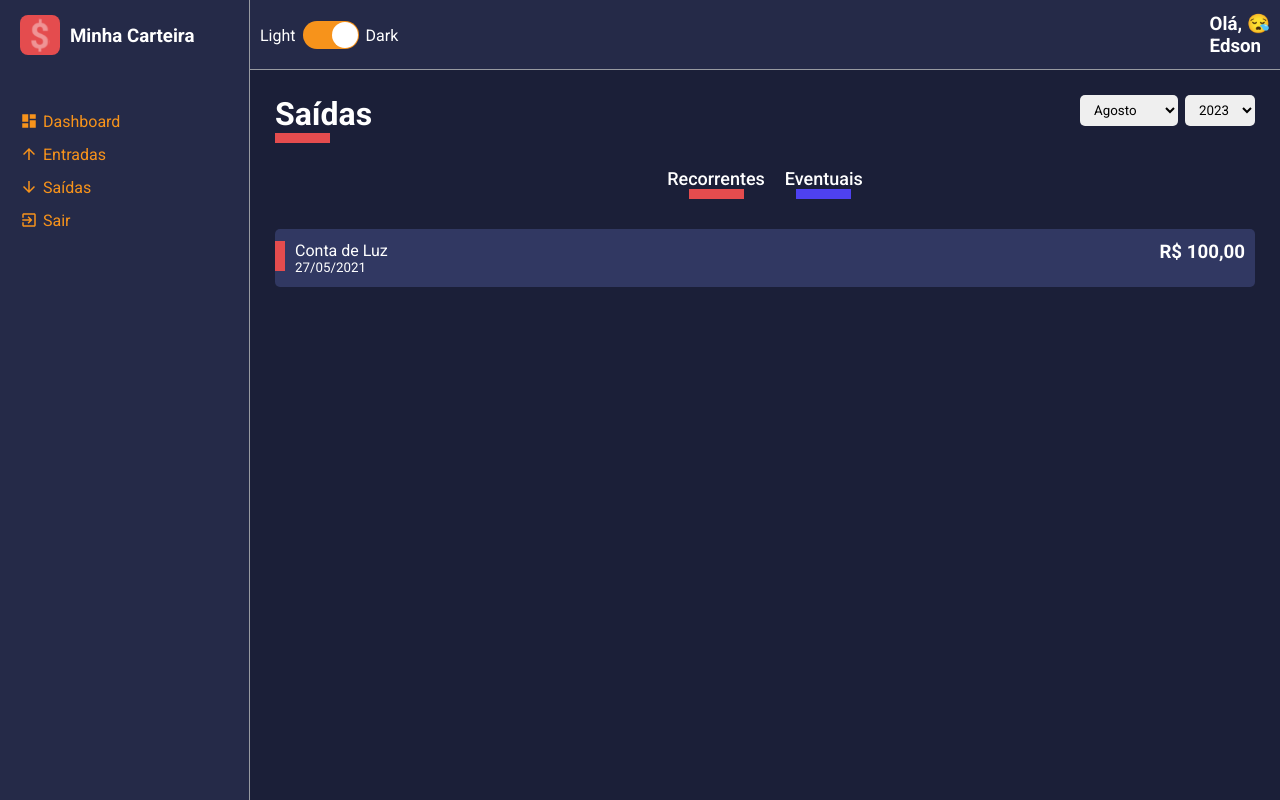
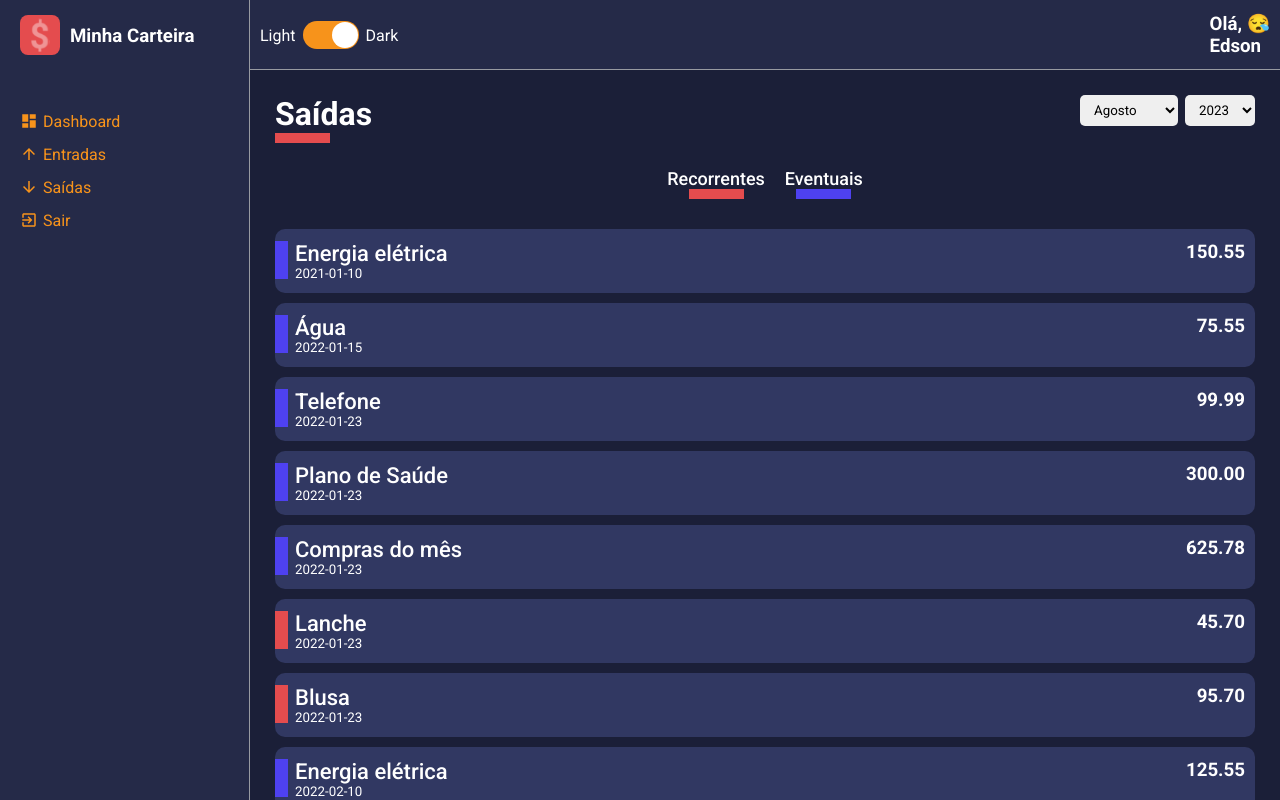
Before and after one commit to mueledson/MinhaCarteira, a React (Vite) app: page /list/1 in a window 1280 px wide. Built offline with nearby package versions, Linux system fonts and the light colour scheme.

Commit message:
Nossas listas de Entradas e Saídas estão de acordo os arquivos

```diff
--- a/src/components/HistoryFinanceCard/styles.ts
+++ b/src/components/HistoryFinanceCard/styles.ts
@@ -9,7 +9,7 @@
     background-color: ${props => props.theme.colors.tertiary};
 
     list-style: none;
-    border-radius: 5px;
+    border-radius: 10px;
 
     margin: 10px 0;
     padding: 12px 10px;
@@ -35,11 +35,15 @@
         padding-left: 10px;
     }
 
+    > div span{
+        font-weight: 500;
+        font-size: 22px;
+    }
 `;
 
 export const Tag = styled.div<ITagProps>`
-    width: 10px;
-    height: 30px;
+    width: 13px;
+    height: 60%;
 
     background-color: ${props => props.color};
 
--- a/src/pages/List/index.tsx
+++ b/src/pages/List/index.tsx
@@ -1,12 +1,25 @@
-import { useMemo } from "react";
-import { useParams } from "react-router-dom";
+import { useMemo, useState, useEffect } from "react"; import { useParams } from "react-router-dom";
 
 import SelectInput from "../../components/SelectInput";
 import { Container, Content, Filters } from "./styles";
 import ContentHeader from "../../components/ContentHeader";
 import HistoryFinanceCard from "../../components/HistoryFinanceCard";
 
+import gains from "../../repositories/gains";
+import expenses from "../../repositories/expenses";
+
+interface IData {
+    id: string;
+    description: string;
+    amountFormatted: string;
+    frequency: string;
+    dataFormatted: string;
+    tagColor: string;
+}
+
 function List(){
+    const [ data, setData ] = useState<IData[]>([])
+
     const { type } = useParams();
 
     const title = useMemo(() => {
@@ -16,6 +29,10 @@
     const lineColor = useMemo(() => {
         return type === 'entry-balance' ? '#F7931B' : '#E44C4E'
     }, [type]);
+
+    const listData = useMemo(() =>{
+        return type === 'entry-balance' ? gains : expenses
+    }, [type])
 
     const months = [
         {value: 8, label: 'Agosto'},
@@ -27,6 +44,21 @@
         {value: 2024, label: 2024},
         {value: 2025, label: 2025}
     ]
+
+    useEffect(() => {
+       const response = listData.map(item => {
+            return {
+                id: String(Math.random () * data.length),
+                description: item.description,
+                amountFormatted: item.amount,
+                frequency: item.frequency,
+                dataFormatted: item.date,
+                tagColor: item.frequency === 'recorrente' ? '#4E41F0' : '#E44C4E'
+            }
+        })
+
+        setData(response)
+    }, [])
 
     return (
         <Container>
@@ -51,12 +83,17 @@
             </Filters>
 
             <Content>
-                <HistoryFinanceCard
-                    tagColor={lineColor}
-                    title="Conta de Luz"
-                    subtitle="27/05/2021"
-                    amount="R$ 100,00"
-                />
+                {
+                    data.map(item => (
+                        <HistoryFinanceCard
+                            key={item.id}
+                            tagColor={item.tagColor}
+                            title={item.description}
+                            subtitle={item.dataFormatted}
+                            amount={item.amountFormatted}
+                        />
+                    ))
+                }
             </Content>
         </Container>
     )
--- /dev/null
+++ b/src/repositories/expenses.ts
@@ -0,0 +1,51 @@
+export default [
+    {"description":"Energia elétrica",      "amount":"150.55","type":"saída","frequency":"recorrente","date":"2021-01-10"},
+    {"description":"Água",                  "amount":"75.55", "type":"saída","frequency":"recorrente","date":"2022-01-15"},
+    {"description": "Telefone",             "amount":"99.99", "type":"saída","frequency":"recorrente","date":"2022-01-23"},
+    {"description":"Plano de Saúde",        "amount":"300.00","type":"saída","frequency":"recorrente","date":"2022-01-23"},
+    {"description":"Compras do mês",        "amount":"625.78","type":"saída","frequency":"recorrente","date":"2022-01-23"},
+    {"description":"Lanche",                "amount":"45.70", "type":"saída","frequency":"eventual",  "date":"2022-01-23"},
+    {"description":"Blusa",                 "amount":"95.70", "type":"saída","frequency":"eventual",  "date":"2022-01-23"},
+    {"description":"Energia elétrica",      "amount":"125.55","type":"saída","frequency":"recorrente","date":"2022-02-10"},
+    {"description":"Água",                  "amount":"90.15", "type":"saída","frequency":"recorrente","date":"2022-02-15"},
+    {"description":"Telefone",              "amount":"99.99", "type":"saída","frequency":"recorrente","date":"2022-02-23"},
+    {"description":"Plano de Saúde",        "amount":"300.00","type":"saída","frequency":"recorrente","date":"2022-02-23"},
+    {"description":"Compras do mês",        "amount":"540.00","type":"saída","frequency":"recorrente","date":"2022-02-25"},
+    {"description":"Parcela do Celular 1/5","amount":"150.99","type":"saída","frequency":"eventual",  "date":"2022-02-26"},
+    {"description":"Cinema",                "amount":"45.00", "type":"saída","frequency":"eventual",  "date":"2022-02-23"},
+    {"description":"Energia elétrica",      "amount":"97.00", "type":"saída","frequency":"recorrente","date":"2022-03-10"},
+    {"description":"Água",                  "amount":"100.10","type":"saída","frequency":"recorrente","date":"2022-03-15"},
+    {"description":"Telefone",              "amount":"99.99", "type":"saída","frequency":"recorrente","date":"2022-03-23"},
+    {"description":"Plano de Saúde",        "amount":"300.00","type":"saída","frequency":"recorrente","date":"2022-03-23"},
+    {"description":"Compras do mês",        "amount":"800.50","type":"saída","frequency":"recorrente","date":"2022-03-17"},
+    {"description":"Parcela do Celular 2/5","amount":"150.99","type":"saída","frequency":"eventual",  "date":"2022-03-18"},
+    {"description":"Troca de Oléo do carro","amount":"90.00", "type":"saída","frequency":"eventual",  "date":"2022-03-23"},
+    {"description":"Energia elétrica",      "amount":"75.99", "type":"saída","frequency":"recorrente","date":"2022-04-10"},
+    {"description":"Água",                  "amount":"80.33", "type":"saída","frequency":"recorrente","date":"2022-04-15"},
+    {"description":"Telefone",              "amount":"99.99", "type":"saída","frequency":"recorrente","date":"2022-04-23"},
+    {"description":"Plano de Saúde",        "amount":"300.00","type":"saída","frequency":"recorrente","date":"2022-04-23"},
+    {"description":"Compras do mês",        "amount":"600.00","type":"saída","frequency":"recorrente","date":"2022-04-25"},
+    {"description":"Parcela do Celular 3/5","amount":"150.99","type":"saída","frequency":"eventual",  "date":"2022-04-26"},
+    {"description":"Ebook de React Js",     "amount":"85.95", "type":"saída","frequency":"eventual",  "date":"2022-04-13"},
+    {"description":"Energia elétrica",      "amount":"125.55","type":"saída","frequency":"recorrente","date":"2022-05-10"},
+    {"description":"Água",                  "amount":"90.15", "type":"saída","frequency":"recorrente","date":"2022-05-15"},
+    {"description":"Telefone",              "amount":"99.99", "type":"saída","frequency":"recorrente","date":"2022-05-23"},
+    {"description":"Plano de Saúde",        "amount":"300.00","type":"saída","frequency":"recorrente","date":"2022-05-23"},
+    {"description":"Compras do mês",        "amount":"540.00","type":"saída","frequency":"recorrente","date":"2022-05-25"},
+    {"description":"Parcela do Celular 4/5","amount":"150.99","type":"saída","frequency":"eventual",  "date":"2022-05-26"},
+    {"description":"Blusa Iron Man",        "amount":"150.00","type":"saída","frequency":"eventual",  "date":"2022-01-23"},
+    {"description":"Energia elétrica",      "amount":"200.00","type":"saída","frequency":"recorrente","date":"2022-06-10"},
+    {"description":"Água",                  "amount":"150.00","type":"saída","frequency":"recorrente","date":"2022-06-15"},
+    {"description":"Telefone",              "amount":"99.99", "type":"saída","frequency":"recorrente","date":"2022-06-23"},
+    {"description":"Plano de Saúde",        "amount":"300.00","type":"saída","frequency":"recorrente","date":"2022-06-23"},
+    {"description":"Compras do mês",        "amount":"559.15","type":"saída","frequency":"recorrente","date":"2022-06-25"},
+    {"description":"Parcela do Celular 5/5","amount":"150.99","type":"saída","frequency":"eventual",  "date":"2022-06-26"},
+    {"description":"Perfume",               "amount":"250.00","type":"saída","frequency":"eventual",  "date":"2022-06-21"},
+    {"description":"Energia elétrica",      "amount":"250.00","type":"saída","frequency":"recorrente","date":"2022-07-10"},
+    {"description":"Água",                  "amount":"90.00", "type":"saída","frequency":"recorrente","date":"2022-07-15"},
+    {"description":"Telefone",              "amount":"99.99", "type":"saída","frequency":"recorrente","date":"2022-07-23"},
+    {"description":"Plano de Saúde",        "amount":"300.00","type":"saída","frequency":"recorrente","date":"2022-07-23"},
+    {"description":"Compras do mês",        "amount":"700.00","type":"saída","frequency":"recorrente","date":"2022-07-25"},
+    {"description":"Cafeteira",             "amount":"250.00","type":"saída","frequency":"eventual",  "date":"2022-07-26"},
+    {"description":"Pizza",                 "amount":"60.00", "type":"saída","frequency":"eventual",  "date":"2022-07-19"}
+  ]
--- /dev/null
+++ b/src/repositories/gains.ts
@@ -0,0 +1,12 @@
+export default [
+    { "description": "Salário",     "amount": "1300.52", "type": "entrada", "frequency": "recorrente", "date": "2022-01-10" },
+    { "description": "Freela",      "amount": "150.13",  "type": "entrada", "frequency": "eventual",   "date": "2022-01-17" },
+    { "description": "Salário",     "amount": "2500.23", "type": "entrada", "frequency": "recorrente", "date": "2022-02-10" },
+    { "description": "Freela site", "amount": "900.23",  "type": "entrada", "frequency": "eventual",   "date": "2022-02-21" },
+    { "description": "Freela app",  "amount": "950.92",  "type": "entrada", "frequency": "eventual",   "date": "2022-02-23" },
+    { "description": "Salário",     "amount": "2500.25", "type": "entrada", "frequency": "recorrente", "date": "2022-03-10" },
+    { "description": "Salário",     "amount": "2500.18", "type": "entrada", "frequency": "recorrente", "date": "2022-04-10" },
+    { "description": "Salário",     "amount": "2500.15", "type": "entrada", "frequency": "recorrente", "date": "2022-05-10" },
+    { "description": "Salário",     "amount": "2500.12", "type": "entrada", "frequency": "recorrente", "date": "2022-06-10" },
+    { "description": "Salário",     "amount": "2500.00", "type": "entrada", "frequency": "recorrente", "date": "2022-07-10" }
+]
```
